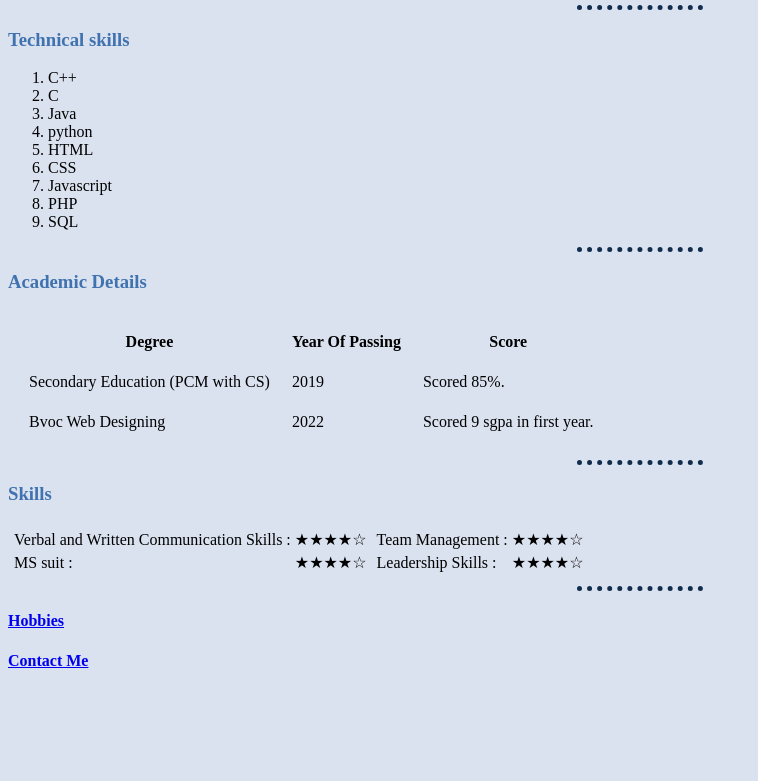
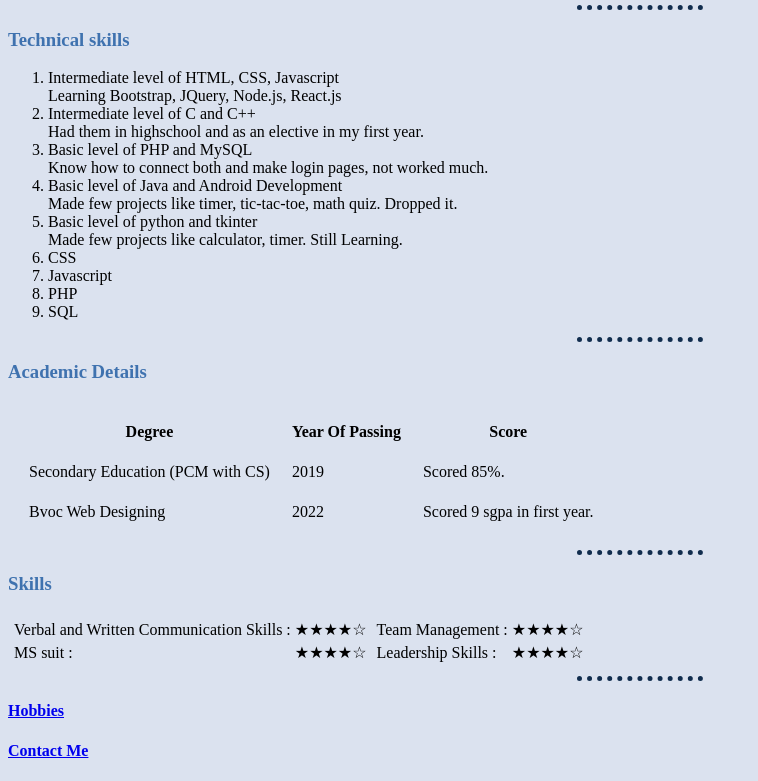
Before and after one commit to akshitatakk/cv, a plain HTML site: page index.html in a window 1280 px wide. Shown: the part 167-948 px from the top of the page, without its empty margins (0-758 px from the left). Before the commit the page ends 858 px from the top, so only its background shows below. Drawn offline with Linux system fonts and the light colour scheme.

Commit message:
Update index.html

```diff
--- a/index.html
+++ b/index.html
@@ -26,19 +26,24 @@
   <h3> Technical skills</h3>
     <ol>
     <li>
-      C++
+      Intermediate level of HTML, CSS, Javascript <br>
+      Learning Bootstrap, JQuery, Node.js, React.js
     </li>
     <li>
-      C
+      Intermediate level of C and C++ <br>
+      Had them in highschool and as an elective in my first year.
     </li>
     <li>
-      Java
+      Basic level of PHP and MySQL<br>
+      Know how to connect both and make login pages, not worked much.
     </li>
     <li>
-      python
+      Basic level of Java and Android Development<br>
+      Made few projects like timer, tic-tac-toe, math quiz. Dropped it.
     </li>
     <li>
-      HTML
+      Basic level of python and tkinter<br>
+      Made few projects like calculator, timer. Still Learning.
     </li>
     <li>
       CSS
```
